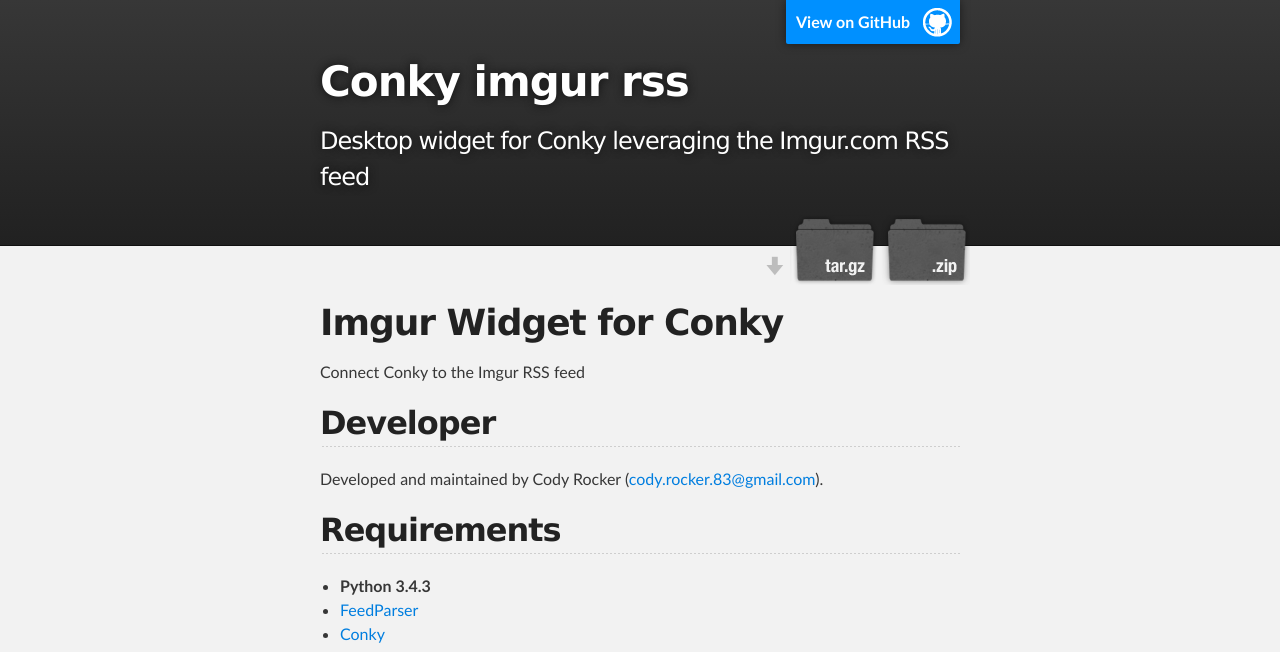
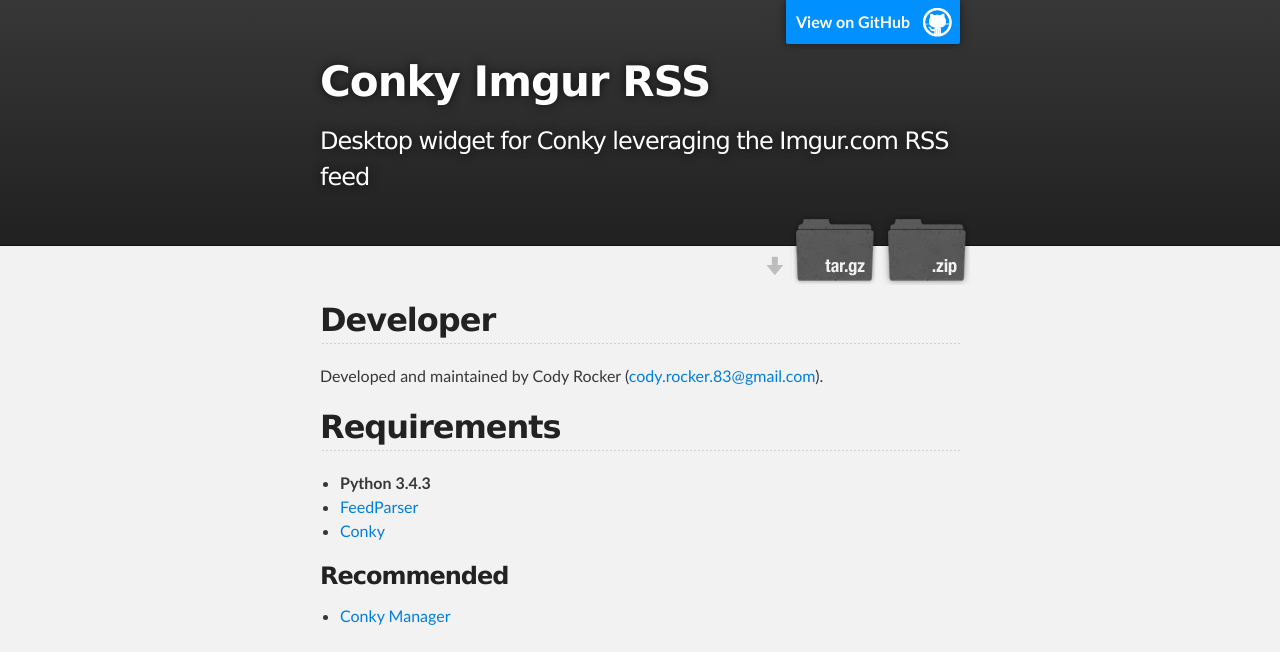
Before and after one commit to CodyTXR0KR/conky_imgur_rss, a plain HTML site: page index.html in a window 1280 px wide. Shown: the top 652 px of the page. Drawn offline with Linux system fonts and the light colour scheme.

Commit message:
tweaking some of the content

```diff
--- a/index.html
+++ b/index.html
@@ -4,11 +4,11 @@
   <head>
     <meta charset='utf-8'>
     <meta http-equiv="X-UA-Compatible" content="chrome=1">
-    <meta name="description" content="Conky imgur rss : Desktop widget for Conky leveraging the Imgur.com RSS feed">
+    <meta name="description" content="Conky Imgur RSS : Desktop widget for Conky leveraging the Imgur.com RSS feed">
 
     <link rel="stylesheet" type="text/css" media="screen" href="stylesheets/stylesheet.css">
 
-    <title>Conky imgur rss</title>
+    <title>Conky Imgur RSS</title>
   </head>
 
   <body>
@@ -18,7 +18,7 @@
         <header class="inner">
           <a id="forkme_banner" href="https://github.com/cody-rocker/conky_imgur_rss">View on GitHub</a>
 
-          <h1 id="project_title">Conky imgur rss</h1>
+          <h1 id="project_title">Conky Imgur RSS</h1>
           <h2 id="project_tagline">Desktop widget for Conky leveraging the Imgur.com RSS feed</h2>
 
             <section id="downloads">
@@ -32,9 +32,6 @@
     <div id="main_content_wrap" class="outer">
       <section id="main_content" class="inner">
         <h1>
-<a id="imgur-widget-for-conky" class="anchor" href="#imgur-widget-for-conky" aria-hidden="true"><span aria-hidden="true" class="octicon octicon-link"></span></a>Imgur Widget for Conky</h1>
-
-<p>Connect Conky to the Imgur RSS feed</p>
 
 <h2>
 <a id="developer" class="anchor" href="#developer" aria-hidden="true"><span aria-hidden="true" class="octicon octicon-link"></span></a>Developer</h2>
```
